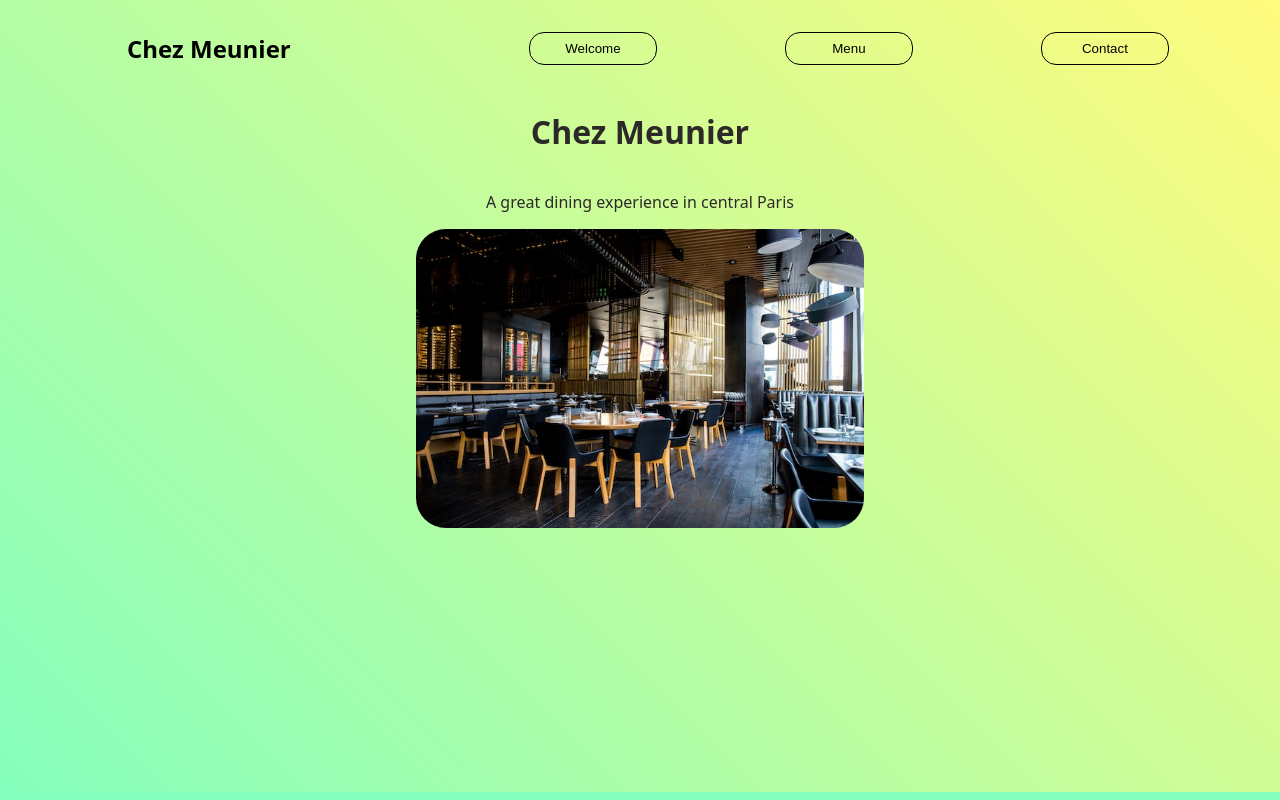
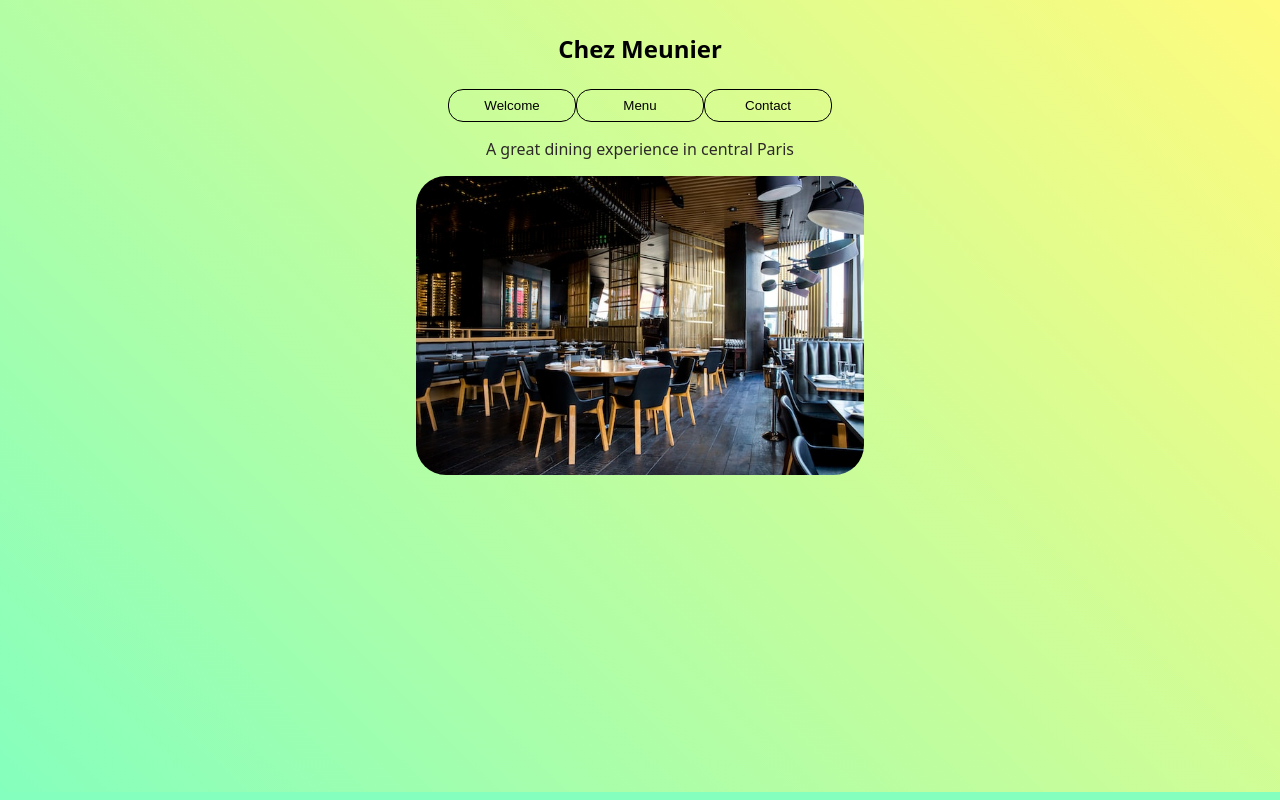
Before and after one commit to sjapaget/restaurant-page, a website built with webpack: page dist/index.html in a window 1280 px wide. Built offline with nearby package versions, Linux system fonts and the light colour scheme.

Commit message:
Add component based file structure

```diff
--- /dev/null
+++ b/src/components/navbar/navbar.css
@@ -0,0 +1,10 @@
+.nav {
+  display: flex;
+  justify-content: space-around;
+  align-items: center;
+  width: 100vw;
+}
+
+.nav__title {
+  font-size: 1.5rem;
+}
--- /dev/null
+++ b/src/components/navbar/navbar.js
@@ -0,0 +1,15 @@
+import './navbar.css';
+
+
+
+export default function navbar() {
+  const nav = document.createElement('nav');
+    nav.classList.add('nav')
+
+  const siteTitle = document.createElement('h3');
+    siteTitle.classList.add('nav__title');
+    siteTitle.innerText = "Chez Meunier";
+  nav.appendChild(siteTitle)
+
+  return nav
+}
--- /dev/null
+++ b/src/components/tabs/tabs.css
@@ -0,0 +1,20 @@
+.tabs__container {
+  display: flex;
+  flex-direction: column;
+  justify-content: center;
+  align-items: center;
+  width: 50vw;
+}
+
+.tabs__btn-row {
+  display: flex;
+
+}
+
+.tabs__btn {
+  border: solid 1px;
+  border-radius: 15px;
+  padding: .5rem;
+  background: none;
+  width: 10vw;
+}
--- /dev/null
+++ b/src/components/tabs/tabs.js
@@ -0,0 +1,43 @@
+import './tabs.css';
+import welcomeComponent from "../welcome/welcome.js";
+
+import 'animate.css';
+
+export default function tabComponent() {
+  const tabsContainer = document.createElement('div');
+    tabsContainer.classList.add('tabs__container');
+
+  const tabsBtnRow = document.createElement('div');
+    tabsBtnRow.classList.add('tabs__btn-row');
+    tabsBtnRow.appendChild(tabButton("Welcome"));
+    tabsBtnRow.appendChild(tabButton("Menu"));
+    tabsBtnRow.appendChild(tabButton("Contact"));
+  tabsContainer.appendChild(tabsBtnRow);
+
+  const tabContent = document.createElement('article');
+    tabContent.appendChild(welcomeComponent())
+
+  tabsContainer.appendChild(tabContent);
+
+  return tabsContainer
+}
+
+function tabButton(btnText) {
+  const btn = document.createElement('button');
+    btn.innerText = btnText;
+    btn.classList.add('tabs__btn')
+
+    btn.onclick = () => {
+
+    }
+
+    btn.onmouseenter = () => {
+      btn.classList.add('animate__animated' , 'animate__pulse')
+    }
+
+    btn.addEventListener('animationend', () => {
+      btn.classList.remove('animate__animated' , 'animate__pulse')
+    });
+
+    return btn
+}
--- /dev/null
+++ b/src/components/welcome/welcome.css
@@ -0,0 +1,19 @@
+.content__welcome-container {
+  align-items: center;
+  display: flex;
+  flex-direction: column;
+  justify-content: center;
+}
+
+.content__welcome-title {
+  color: var(--text-color);
+}
+
+.content__welcome-tagline {
+  color: var(--text-color);
+}
+
+.content__welcome-img {
+  border-radius: 30px;
+  max-width: 35vw;
+}
--- a/src/welcome.js
+++ b/src/components/welcome/welcome.js
@@ -1,12 +1,9 @@
 import img from './restaurant.jpg';
+import './welcome.css'
 
 export default function welcomeComponent() {
   const container = document.createElement('div');
     container.classList.add('content__welcome-container')
-  const title = document.createElement('h1');
-    title.innerText = "Chez Meunier";
-    title.classList.add('content__welcome-title');
-  container.appendChild(title);
 
   const tagline = document.createElement('p');
     tagline.innerText = "A great dining experience in central Paris";
--- a/src/index.js
+++ b/src/index.js
@@ -1,9 +1,9 @@
 import './style.css';
-import navbar from './navbar';
-import welcomeComponent from './welcome';
+import navbar from './components/navbar/navbar.js';
+import tabComponent from './components/tabs/tabs.js';
 
 
 const content = document.getElementById('content');
 
 content.appendChild(navbar());
-content.appendChild(welcomeComponent());
+content.appendChild(tabComponent());
--- a/src/navbar.css
+++ /dev/null
@@ -1,25 +0,0 @@
-.nav {
-  display: flex;
-  justify-content: space-around;
-  align-items: center;
-  width: 100vw;
-}
-
-.nav__title {
-  font-size: 1.5rem;
-}
-
-.nav__tabs-container {
-  display: flex;
-  justify-content: space-between;
-
-  width: 50vw;
-}
-
-.nav__tabs-btn {
-  border: solid 1px;
-  border-radius: 15px;
-  padding: .5rem;
-  background: none;
-  width: 10vw;
-}
--- a/src/navbar.js
+++ /dev/null
@@ -1,37 +0,0 @@
-import './navbar.css';
-import 'animate.css';
-
-
-export default function navbar() {
-  const nav = document.createElement('nav');
-    nav.classList.add('nav')
-
-  const siteTitle = document.createElement('h3');
-    siteTitle.classList.add('nav__title');
-    siteTitle.innerText = "Chez Meunier";
-  nav.appendChild(siteTitle)
-
-  const tabsContainer = document.createElement('div');
-    tabsContainer.classList.add('nav__tabs-container');
-    tabsContainer.appendChild(tabButton("Welcome"))
-    tabsContainer.appendChild(tabButton("Menu"))
-    tabsContainer.appendChild(tabButton("Contact"))
-  nav.appendChild(tabsContainer)
-
-  return nav
-}
-
-function tabButton(btnText) {
-  const btn = document.createElement('button');
-    btn.innerText = btnText;
-    btn.classList.add('nav__tabs-btn')
-
-    btn.onmouseenter = () => {
-      btn.classList.add('animate__animated' , 'animate__pulse')
-    }
-    btn.addEventListener('animationend', () => {
-      btn.classList.remove('animate__animated' , 'animate__pulse')
-    });
-
-    return btn
-}
--- a/src/style.css
+++ b/src/style.css
@@ -10,22 +10,8 @@ font-family: system-ui, -apple-system, BlinkMacSystemFont, 'Segoe UI', Roboto, O
 min-height: 97vh;
 }
 
-.content__welcome-container {
-  align-items: center;
+#content {
   display: flex;
   flex-direction: column;
-  justify-content: center;
+  align-items: center;
 }
-
-.content__welcome-title {
-  color: var(--text-color);
-}
-
-.content__welcome-tagline {
-  color: var(--text-color);
-}
-
-.content__welcome-img {
-  border-radius: 30px;
-  max-width: 35vw;
-}
```
Also changed, not shown: src/components/welcome/restaurant.jpg (renamed from src/restaurant.jpg).
